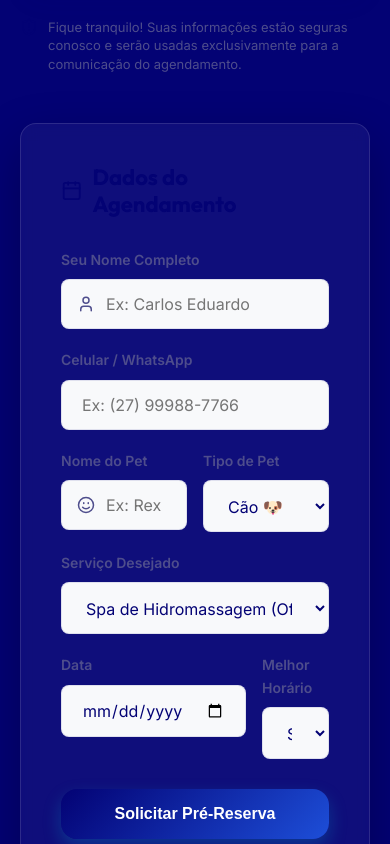
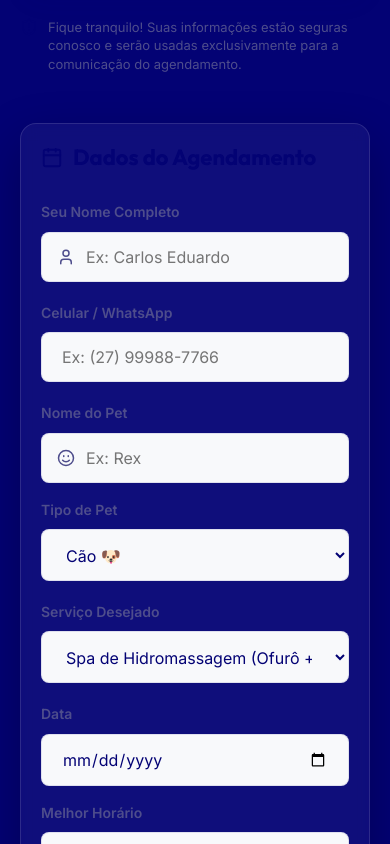
Before and after one commit to rodolfodiegosilva/acqua-pet, a React (Vite) app: page / in a window 390 px wide. Shown: the part 7100-7944 px from the top of the page. Built offline with nearby package versions, Linux system fonts and the light colour scheme.

Commit message:
fix mobile horizontal overflow bug by using responsive padding and grid stacking on form

```diff
--- a/src/index.css
+++ b/src/index.css
@@ -421,3 +421,37 @@ a {
 .mb-8 { margin-bottom: 32px; }
 
 .text-center { text-align: center; }
+
+/* --- Prevenção Absoluta de Transbordo Lateral (Horizontal Overflow) --- */
+html, body, #root {
+  width: 100%;
+  max-width: 100%;
+  overflow-x: hidden;
+  box-sizing: border-box;
+}
+
+/* --- Card de Formulário Responsivo --- */
+.contact-form-card {
+  padding: 20px !important;
+  position: relative;
+}
+
+@media (min-width: 576px) {
+  .contact-form-card {
+    padding: 40px !important;
+  }
+}
+
+/* --- Grid de Formulário Responsivo --- */
+.form-grid-responsive {
+  display: grid;
+  grid-template-columns: 1fr; /* 1 coluna em celulares para evitar esmagamento dos inputs */
+  gap: 16px;
+  margin-bottom: 20px;
+}
+
+@media (min-width: 576px) {
+  .form-grid-responsive {
+    grid-template-columns: 1fr 1fr; /* 2 colunas a partir de tablets e desktops */
+  }
+}
--- a/src/sections/Contact.tsx
+++ b/src/sections/Contact.tsx
@@ -150,10 +150,7 @@ export const Contact: React.FC = () => {
 
           {/* Coluna 2: Formulário de Agendamento Interativo */}
           <div id="contato">
-            <div className="glass-card form-card-light" style={{
-              padding: '40px',
-              position: 'relative'
-            }}>
+            <div className="glass-card form-card-light contact-form-card">
               {submitted ? (
                 /* Tela de Sucesso */
                 <div style={{
@@ -244,12 +241,7 @@ export const Contact: React.FC = () => {
                   </div>
 
                   {/* Nome & Tipo do Pet */}
-                  <div style={{
-                    display: 'grid',
-                    gridTemplateColumns: '1fr 1fr',
-                    gap: '16px',
-                    marginBottom: '20px'
-                  }}>
+                  <div className="form-grid-responsive">
                     <div>
                       <label style={{ display: 'block', fontSize: '14px', fontWeight: 600, marginBottom: '8px', color: 'var(--text-muted)' }}>
                         Nome do Pet
@@ -304,12 +296,7 @@ export const Contact: React.FC = () => {
                   </div>
 
                   {/* Data & Hora */}
-                  <div style={{
-                    display: 'grid',
-                    gridTemplateColumns: '1fr 1fr',
-                    gap: '16px',
-                    marginBottom: '30px'
-                  }}>
+                  <div className="form-grid-responsive" style={{ marginBottom: '30px' }}>
                     <div>
                       <label style={{ display: 'block', fontSize: '14px', fontWeight: 600, marginBottom: '8px', color: 'var(--text-muted)' }}>
                         Data
```
